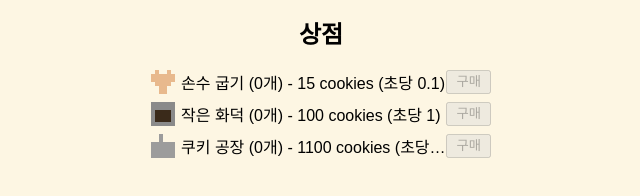
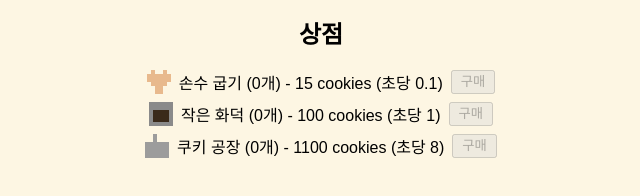
Before and after one commit to hamcoder-min/cookie-clicker, a website built with Vite: page index.html in a window 1280 px wide. Shown: the part 418-614 px from the top of the page, 319-959 px from the left. Built offline with nearby package versions, Linux system fonts and the light colour scheme.

Commit message:
fix: stop truncating shop label text, size row to content instead
A fixed max-width + ellipsis truncation was font-metric-dependent: it
worked in the dev/test browser but truncated real text in the user's
browser once CJK glyph widths differed enough. Switch the row to
width: fit-content with flex-shrink:0 on all three children so the
label always renders its full text on one line and the row simply
grows to fit it, rather than clamping to an arbitrary pixel width.

```diff
--- a/index.html
+++ b/index.html
@@ -6,9 +6,9 @@
   <style>
     body { font-family: sans-serif; text-align: center; background: #fdf6e3; }
     #cookie-canvas { cursor: pointer; image-rendering: pixelated; }
-    .shop-row { display: flex; align-items: center; justify-content: space-between; max-width: 340px; margin: 8px auto; }
+    .shop-row { display: flex; align-items: center; gap: 8px; width: fit-content; margin: 8px auto; }
     .shop-row-icon { flex: 0 0 auto; }
-    .shop-row span { flex: 1 1 auto; min-width: 0; white-space: nowrap; overflow: hidden; text-overflow: ellipsis; text-align: left; margin-left: 6px; }
+    .shop-row span { flex: 0 0 auto; white-space: nowrap; text-align: left; }
     .shop-row button { flex: 0 0 auto; height: 24px; line-height: 1; padding: 0 8px; box-sizing: border-box; }
   </style>
 </head>
```
